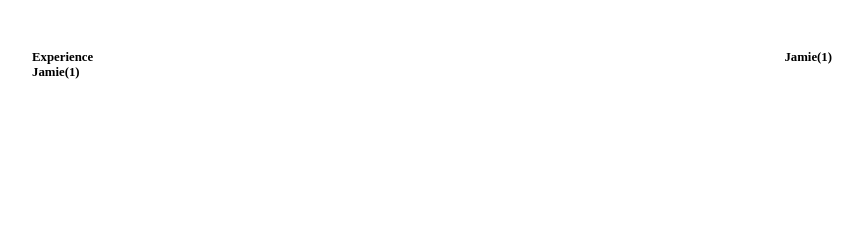
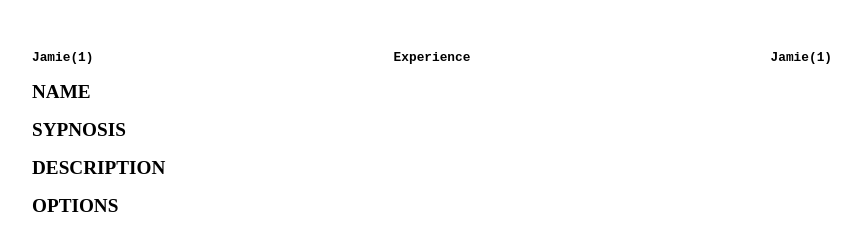
Before and after one commit to jamiejann/jamiejann.github.io, a website: page res.html in a window 1280 px wide. Shown: the whole page, without its empty margins (208-1071 px from the left). Drawn offline with Linux system fonts and the light colour scheme.

Commit message:
minor changes

```diff
--- a/css/grayscale.css
+++ b/css/grayscale.css
@@ -185,8 +185,7 @@ a:focus, a:hover {
 
 .download-section {
   color: white;
-  background: url("../img/downloads-bg.jpg") no-repeat center center scroll;
-  background-color: black;
+  background: black url("../img/downloads-bg.jpg") no-repeat scroll center center;
   -webkit-background-size: cover;
   -moz-background-size: cover;
   -o-background-size: cover;
@@ -194,8 +193,7 @@ a:focus, a:hover {
 }
 
 #map {
-  /*width: 100%;*/
-  width: 35%;
+  width: 100%;
   height: 300px;
   margin: auto;
 }
--- a/css/main.css
+++ b/css/main.css
@@ -1,3 +1,4 @@
+/* MAIN */
 .typewrite{
     font-family: 'Source Code Pro', monospace;
     font-size: 30px;
@@ -6,7 +7,6 @@
     font-family: 'Source Code Pro', monospace;
     font-size: 15px;
 }
-
 
 /* RES */
 body {
@@ -18,13 +18,25 @@ main{
     width: 800px;
     margin: 50px auto;
 }
+header{
+    text-align: center;
+}
 .left {
     float: left;
+    font-family: monospace, Arial;
+    font-weight: bold;
 }
 .middle {
+    display: inline-block;
     vertical-align: top;
-    display: inline-block;
+    font-family: monospace, Arial;
+    font-weight: lighter;
 }
-.left {
+.right {
     float: right;
+    font-family: monospace, Arial;
+    font-weight: bold;
 }
+.indent{
+
+}
--- a/res.html
+++ b/res.html
@@ -5,6 +5,8 @@
     <link href="css/main.css" rel="stylesheet">
     <title>VC</title>
     <link rel="icon" type="image/png" href="favicon-32x32.png" sizes="32x32" />
+    <link href="https://fonts.googleapis.com/css?family=Source+Code+Pro" rel="stylesheet">
+
 </head>
 <body>
     <main>
@@ -18,9 +20,19 @@
             <div class="right">
                 <strong>Jamie(1)</strong>
             </div>
-
-
         </header>
+        <section class="indent">
+            <h1>NAME</h1>
+        </section>
+        <section>
+            <h1>SYPNOSIS</h1>
+        </section>
+        <section>
+            <h1>DESCRIPTION</h1>
+        </section>
+        <section>
+            <h1>OPTIONS</h1>
+        </section>
 
 
     </main>
```
Also changed, not shown: index.html (+0 -2 lines), .travis.yml (added), README.md (added), 1 other file.
